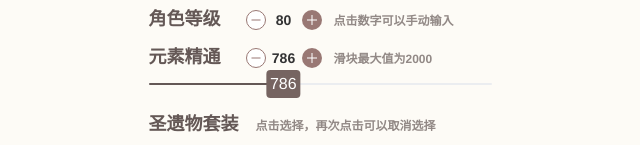
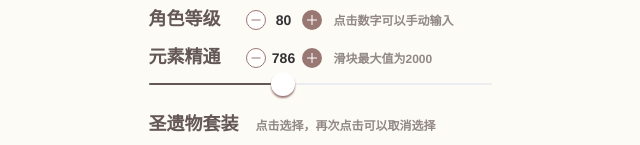
Before and after one commit to chenshiai/ElementalDamageCalculator, a Vue app: page /increasing-range in a window 1280 px wide. Shown: the part 167-312 px from the top of the page, without its empty margins (320-960 px from the left). Built offline with nearby package versions, Linux system fonts and the light colour scheme.

Commit message:
fix: TabTitle文件位置调整

```diff
--- a/src/view/Elemental.vue
+++ b/src/view/Elemental.vue
@@ -28,11 +28,7 @@
       v-model="data.elementalMystery"
       :max="2000"
       active-color="#645856"
-    >
-      <template #button>
-        <div class="elemental-slider-button">{{ data.elementalMystery }}</div>
-      </template>
-    </van-slider>
+    />
   </div>
   <div class="holy-relic">
     <div class="holy-relic__title">
@@ -115,7 +111,7 @@
 import { computed, defineComponent, reactive, ref } from "vue";
 import { base as Base, WITCH, THUNDER, EMERALD } from "../constant";
 import { calculate } from "../utils";
-import TabTitle from "./TabTitle.vue";
+import TabTitle from "../component/TabTitle.vue";
 import { Slider, Stepper } from "vant";
 
 export default defineComponent({
--- a/src/view/Increase.vue
+++ b/src/view/Increase.vue
@@ -247,7 +247,7 @@ import {
   RadioGroup,
   Radio,
 } from "vant";
-import TabTitle from "./TabTitle.vue";
+import TabTitle from "../component/TabTitle.vue";
 import { getReactionRate, getResistanceRate, getDefRate } from "../utils";
 import DataItem from "../component/DataItem.vue";
 import { EnhancedDamageNotes } from "../constant";
```
Also changed, not shown: src/component/TabTitle.vue (renamed from src/view/TabTitle.vue).
